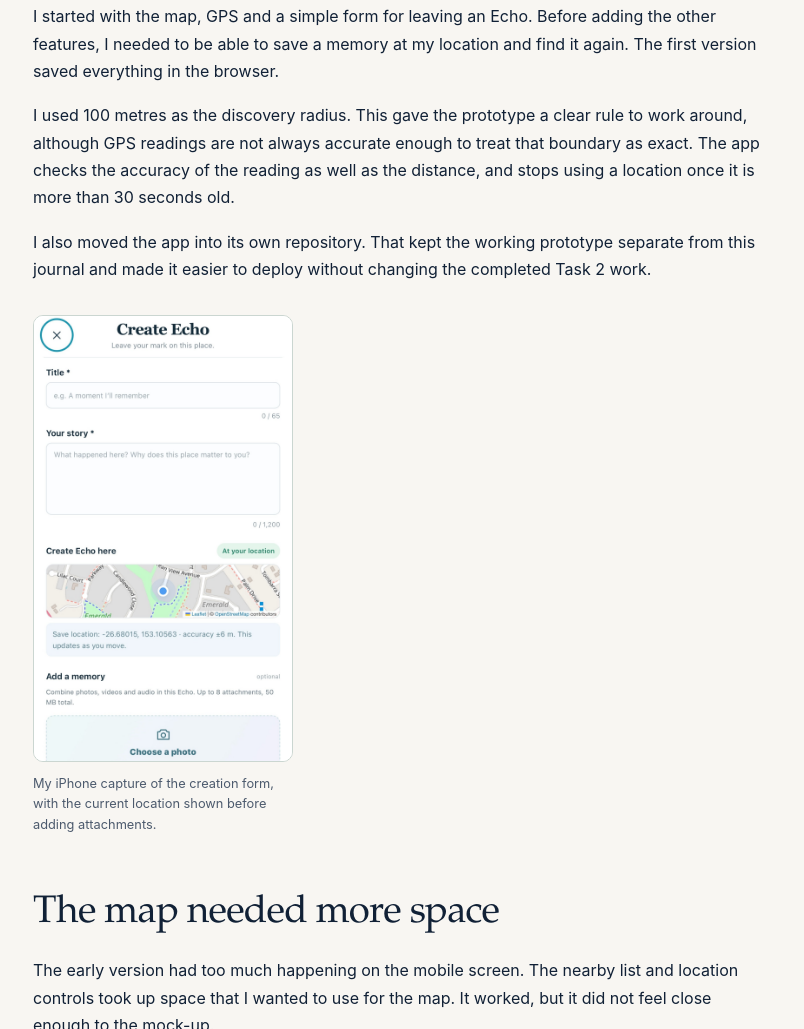
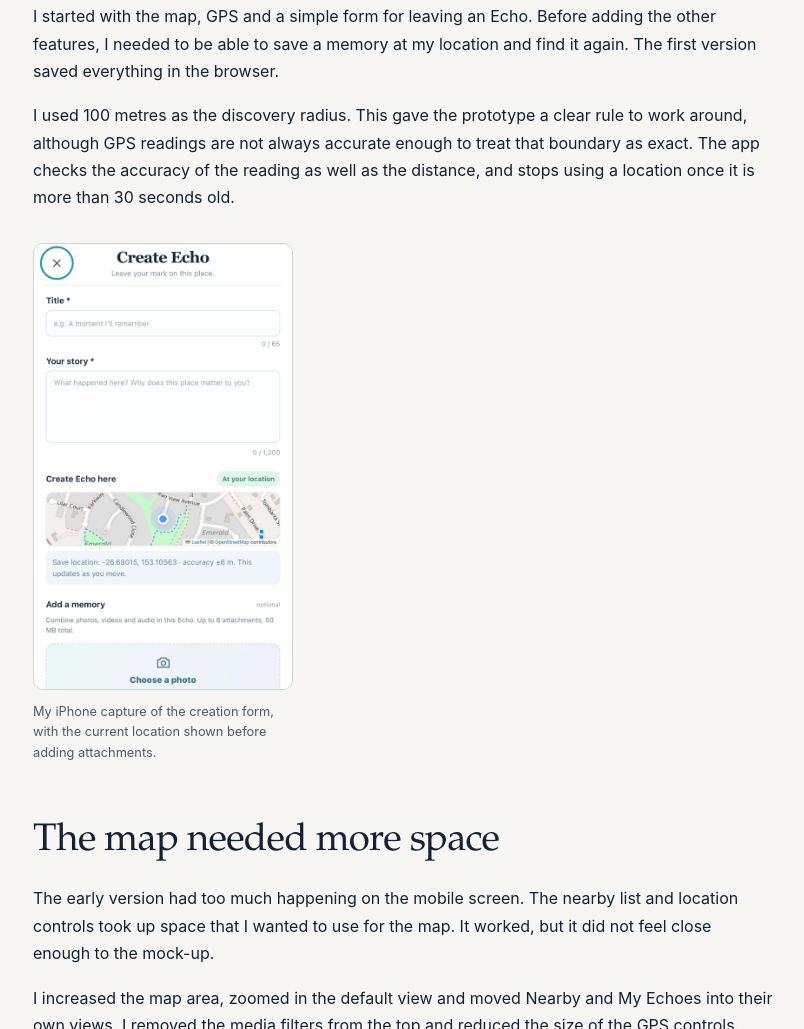
Before and after one commit to joshpilcher/urban-echo-process-journal, a plain HTML site: page index.html in a window 1280 px wide. Shown: the part 10639-11668 px from the top of the page, without its empty margins (127-931 px from the left). Drawn offline with Linux system fonts and the light colour scheme.

Commit message:
Remove repository separation paragraph from Task 3

```diff
--- a/index.html
+++ b/index.html
@@ -242,7 +242,6 @@
         <div class="prose">
           <p>I started with the map, GPS and a simple form for leaving an Echo. Before adding the other features, I needed to be able to save a memory at my location and find it again. The first version saved everything in the browser.</p>
           <p>I used 100 metres as the discovery radius. This gave the prototype a clear rule to work around, although GPS readings are not always accurate enough to treat that boundary as exact. The app checks the accuracy of the reading as well as the distance, and stops using a location once it is more than 30 seconds old.</p>
-          <p>I also moved the app into its own repository. That kept the working prototype separate from this journal and made it easier to deploy without changing the completed Task 2 work.</p>
 </div>
         <div class="development-evidence single-evidence"><figure><a href="task3/screenshots/iphone-create.jpeg" class="phone-capture"><img src="task3/screenshots/iphone-create.jpeg" alt="Create Echo form on my iPhone with title, story and current GPS location" loading="lazy"></a><figcaption>My iPhone capture of the creation form, with the current location shown before adding attachments.</figcaption></figure></div>
       </article>
```
